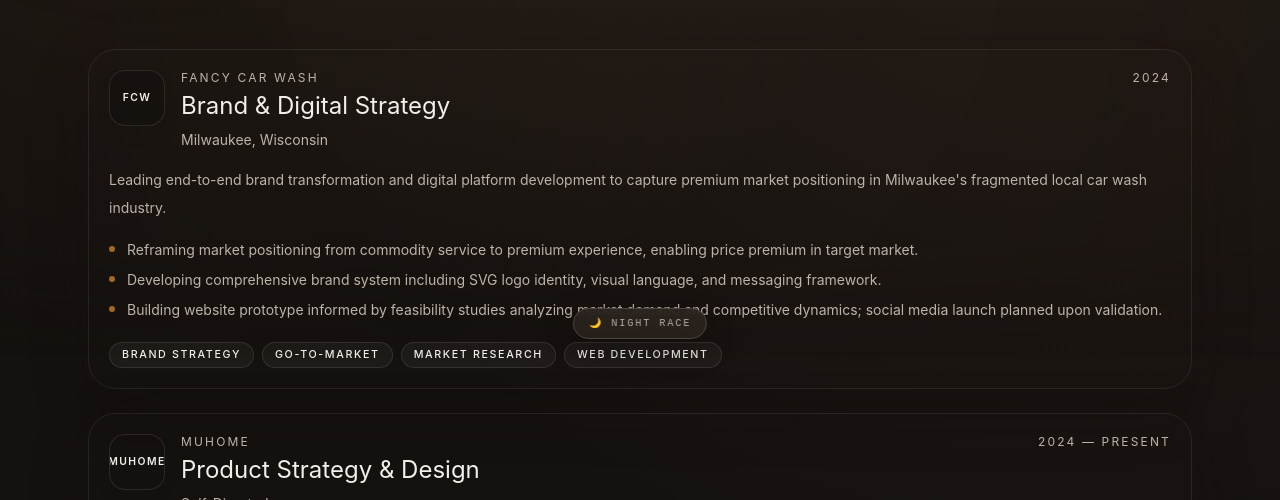
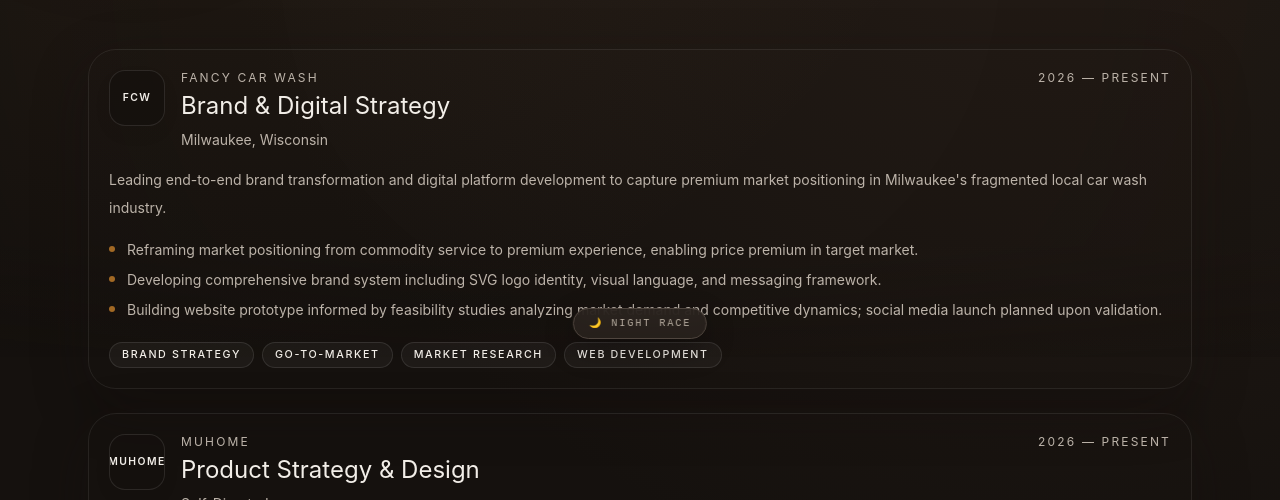
Before and after one commit to mohabbis/personal-portfolio, a Next.js app: page /experience in a window 1280 px wide. Shown: the part 443-943 px from the top of the page. Built offline with nearby package versions, Linux system fonts and the light colour scheme.

Commit message:
Fix project dates

```diff
--- a/data/experience.ts
+++ b/data/experience.ts
@@ -5,7 +5,7 @@ export const experiences: ExperienceItem[] = [
     title: "Brand & Digital Strategy",
     organization: "Fancy Car Wash",
     location: "Milwaukee, Wisconsin",
-    period: "2024",
+    period: "2026 — Present",
     logoLabel: "FCW",
     summary:
       "Leading end-to-end brand transformation and digital platform development to capture premium market positioning in Milwaukee's fragmented local car wash industry.",
@@ -20,7 +20,7 @@ export const experiences: ExperienceItem[] = [
     title: "Product Strategy & Design",
     organization: "MuHome",
     location: "Self-Directed",
-    period: "2024 — Present",
+    period: "2026 — Present",
     logoLabel: "MuHome",
     summary:
       "Architecting and building a production-ready iOS smart-home application with spatial modeling, intent-based automation, and full iCloud synchronization—designed to work seamlessly with or without connected devices.",
@@ -38,7 +38,7 @@ export const experiences: ExperienceItem[] = [
     title: "Portfolio & Editorial Design",
     organization: "muharafiq.com",
     location: "Self-Directed",
-    period: "2024 — Present",
+    period: "2026 — Present",
     logoLabel: "MR",
     summary:
       "Designed and engineered a high-performance portfolio platform that communicates strategic value proposition more effectively than traditional résumé formats.",
```
